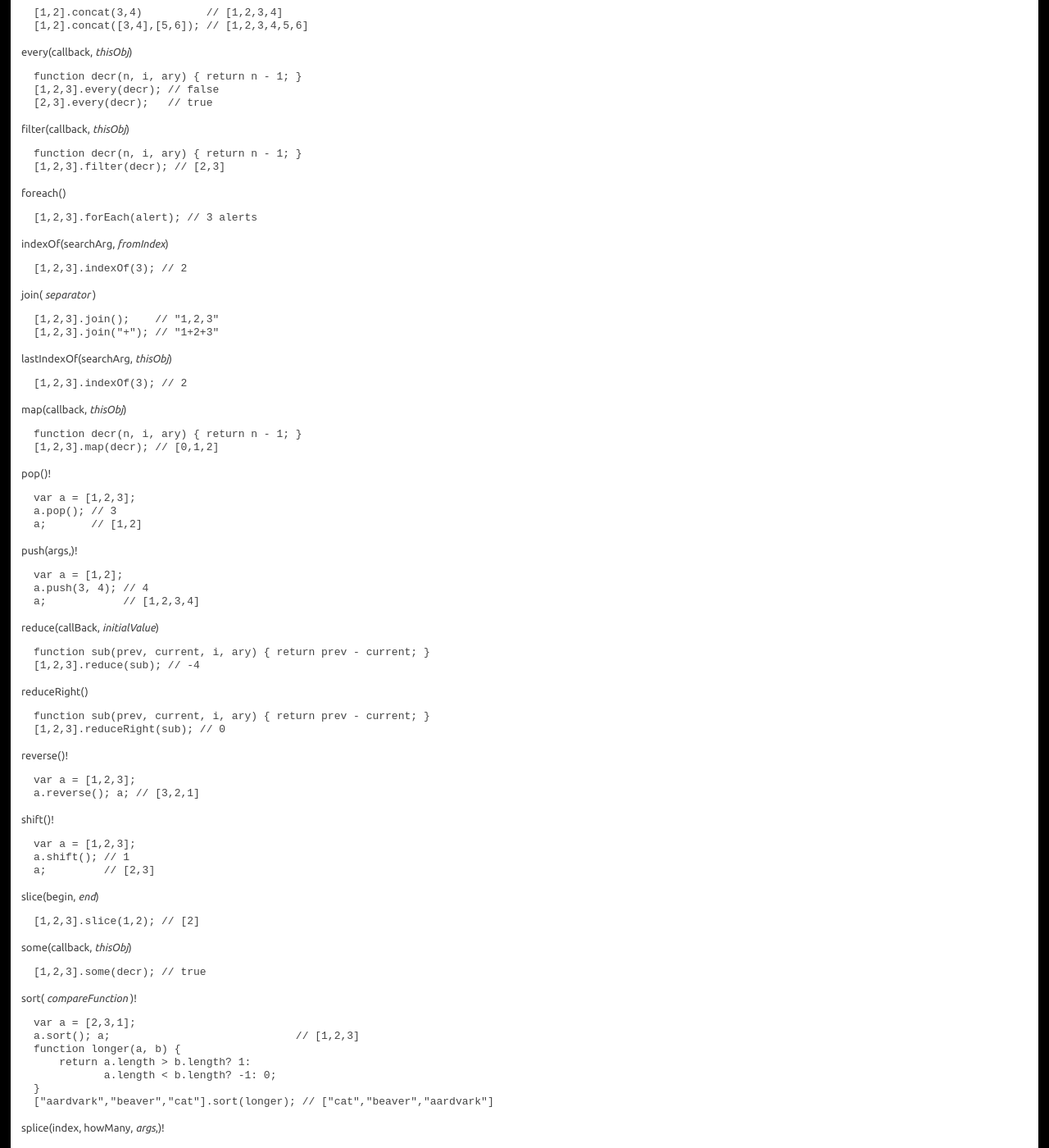
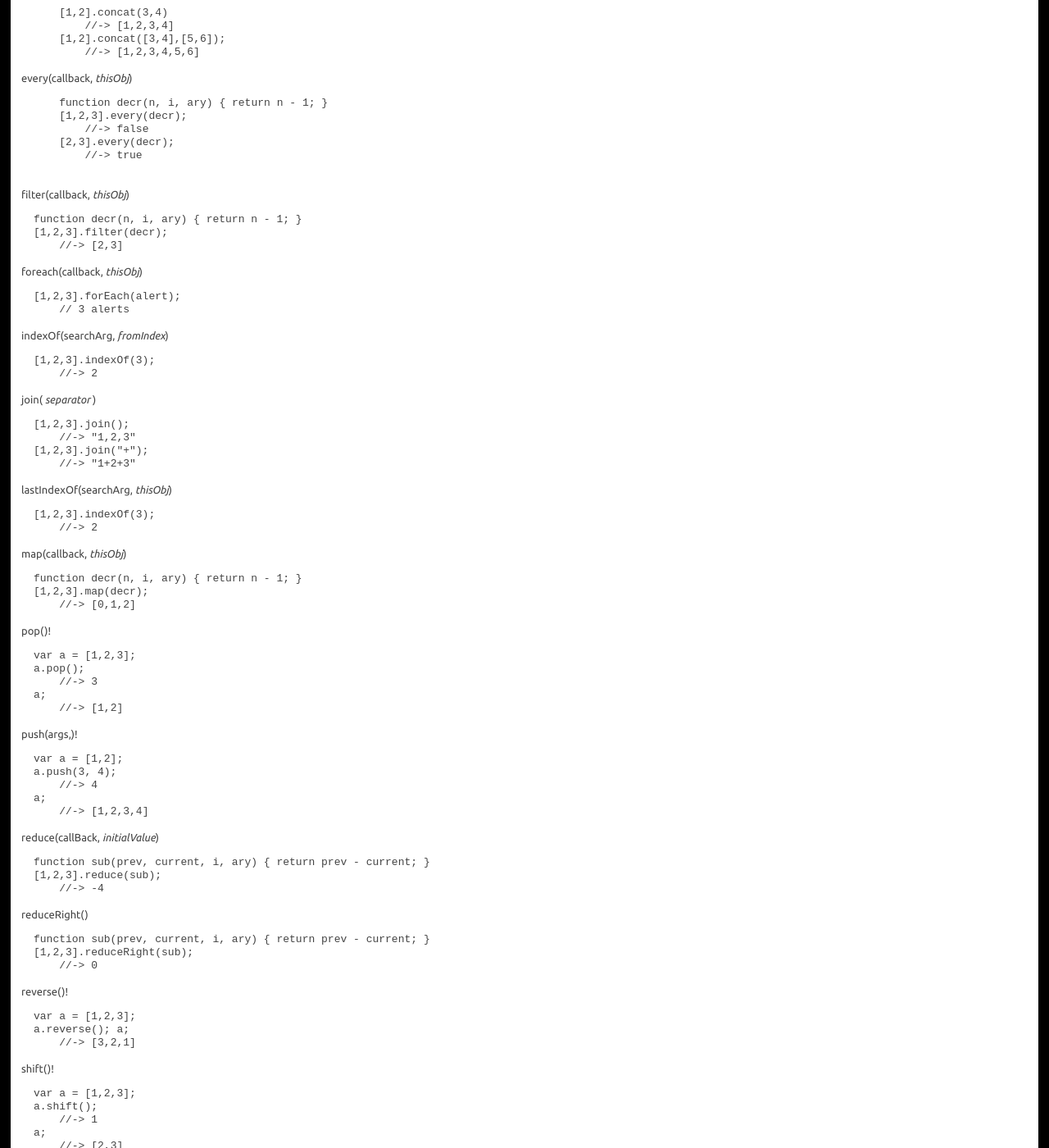
Before and after one commit to kaleb/kaleb.github.com, a Jekyll site: the page built from comp/lang/javascript/_posts/2011-05-23-Array-Cheat-Sheet.md, in a window 1280 px wide and 1400 px high, scrolled down 271 px. Shown: the whole window at 82% size. Built offline with Jekyll 4.4.1, drawn with Linux system fonts in a browser that asks for light colours; some of the changed text lies outside the part shown.

Commit message:
Edited comp/lang/javascript/_posts/2011-05-23-Array-Cheat-Sheet.md via GitHub

```diff
--- a/comp/lang/javascript/_posts/2011-05-23-Array-Cheat-Sheet.md
+++ b/comp/lang/javascript/_posts/2011-05-23-Array-Cheat-Sheet.md
@@ -24,101 +24,133 @@ Instance Methods
 
 concat(args,)
 
-    [1,2].concat(3,4)          // [1,2,3,4]
-    [1,2].concat([3,4],[5,6]); // [1,2,3,4,5,6]
+{% highlight js %}
+    [1,2].concat(3,4)
+        //-> [1,2,3,4]
+    [1,2].concat([3,4],[5,6]);
+        //-> [1,2,3,4,5,6]
+{% endhighlight %}
 
 every(callback, _thisObj_)
 
+    {% highlight js %}
     function decr(n, i, ary) { return n - 1; }
-    [1,2,3].every(decr); // false
-    [2,3].every(decr);   // true
+    [1,2,3].every(decr);
+        //-> false
+    [2,3].every(decr);
+        //-> true
+    {% endhighlight %}
 
 filter(callback, _thisObj_)
 
     function decr(n, i, ary) { return n - 1; }
-    [1,2,3].filter(decr); // [2,3]
+    [1,2,3].filter(decr);
+        //-> [2,3]
 
-foreach()
+foreach(callback, _thisObj_)
 
-    [1,2,3].forEach(alert); // 3 alerts
+    [1,2,3].forEach(alert);
+        // 3 alerts
 
 indexOf(searchArg, _fromIndex_)
 
-    [1,2,3].indexOf(3); // 2
+    [1,2,3].indexOf(3);
+        //-> 2
 
 join( _separator_ )
 
-    [1,2,3].join();    // "1,2,3"
-    [1,2,3].join("+"); // "1+2+3"
+    [1,2,3].join();
+        //-> "1,2,3"
+    [1,2,3].join("+");
+        //-> "1+2+3"
 
 lastIndexOf(searchArg, _thisObj_)
 
-    [1,2,3].indexOf(3); // 2
+    [1,2,3].indexOf(3);
+        //-> 2
 
 map(callback, _thisObj_)
 
     function decr(n, i, ary) { return n - 1; }
-    [1,2,3].map(decr); // [0,1,2]
+    [1,2,3].map(decr);
+        //-> [0,1,2]
 
 pop()!
 
     var a = [1,2,3];
-    a.pop(); // 3
-    a;       // [1,2]
+    a.pop();
+        //-> 3
+    a;
+        //-> [1,2]
 
 push(args,)!
 
     var a = [1,2];
-    a.push(3, 4); // 4
-    a;            // [1,2,3,4]
+    a.push(3, 4);
+        //-> 4
+    a;
+        //-> [1,2,3,4]
 
 reduce(callBack, _initialValue_)
 
     function sub(prev, current, i, ary) { return prev - current; }
-    [1,2,3].reduce(sub); // -4
+    [1,2,3].reduce(sub);
+        //-> -4
 
 reduceRight()
 
     function sub(prev, current, i, ary) { return prev - current; }
-    [1,2,3].reduceRight(sub); // 0
+    [1,2,3].reduceRight(sub);
+        //-> 0
 
 reverse()!
 
     var a = [1,2,3];
-    a.reverse(); a; // [3,2,1]
+    a.reverse(); a;
+        //-> [3,2,1]
 
 shift()!
 
     var a = [1,2,3];
-    a.shift(); // 1
-    a;         // [2,3]
+    a.shift();
+        //-> 1
+    a;
+        //-> [2,3]
 
 slice(begin, _end_)
 
-    [1,2,3].slice(1,2); // [2]
+    [1,2,3].slice(1,2);
+        //-> [2]
 
 some(callback, _thisObj_)
 
-    [1,2,3].some(decr); // true
+    [1,2,3].some(decr);
+        //-> true
 
 sort( _compareFunction_ )!
 
     var a = [2,3,1];
-    a.sort(); a;                             // [1,2,3]
+    a.sort(); a;
+        //-> [1,2,3]
     function longer(a, b) {
         return a.length > b.length? 1:
                a.length < b.length? -1: 0;
     }
-    ["aardvark","beaver","cat"].sort(longer); // ["cat","beaver","aardvark"]
+    ["aardvark","beaver","cat"].sort(longer);
+        //-> ["cat","beaver","aardvark"]
 
 splice(index, howMany, _args_,)!
 
     var a = [1,2,3];
-    a.splice(1,2,4,5); // [2,3]
-    a;                 // [1,4,5]
+    a.splice(1,2,4,5);
+        //-> [2,3]
+    a;
+        //-> [1,4,5]
 
 unshift(args,)!
 
     var a = [1,2];
-    a.unshift(3,4); // 4
-    a;              // [1,2,3,4]
+    a.unshift(3,4);
+        //-> 4
+    a;
+        //-> [1,2,3,4]
```
